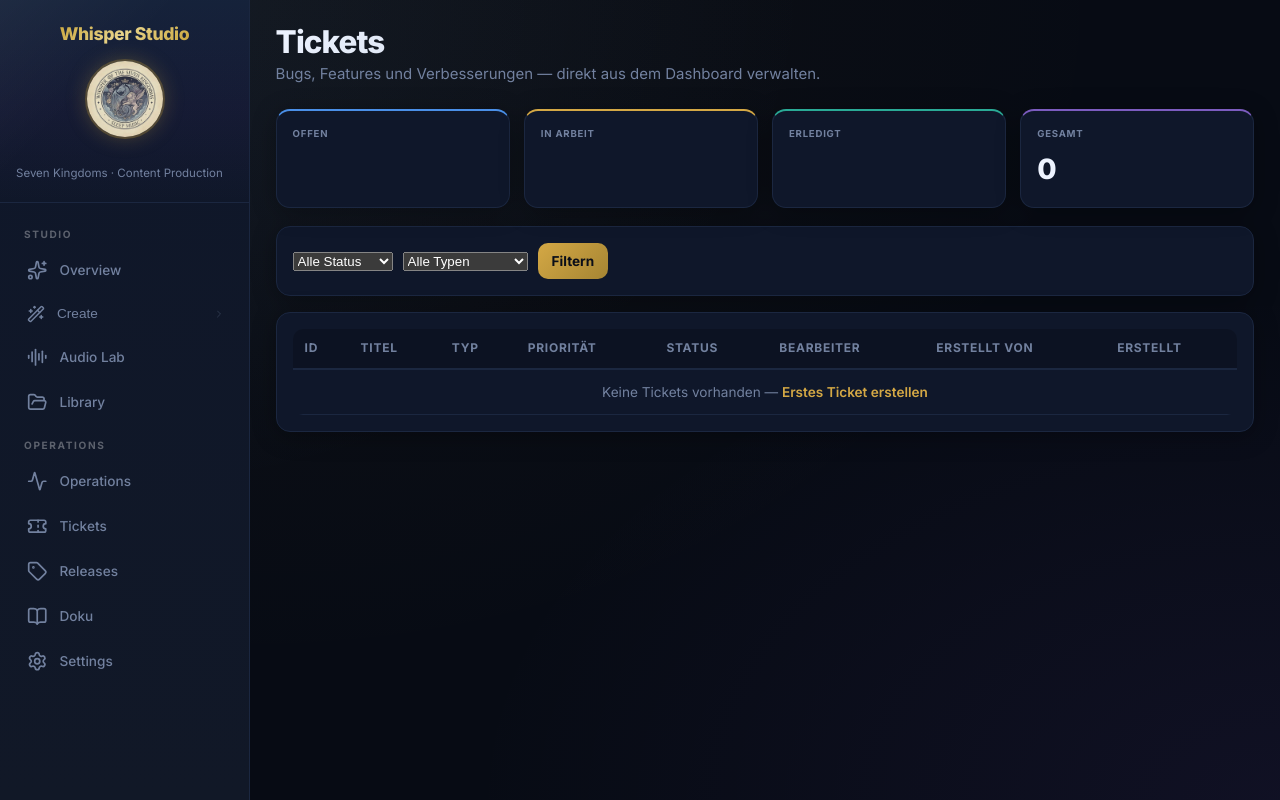
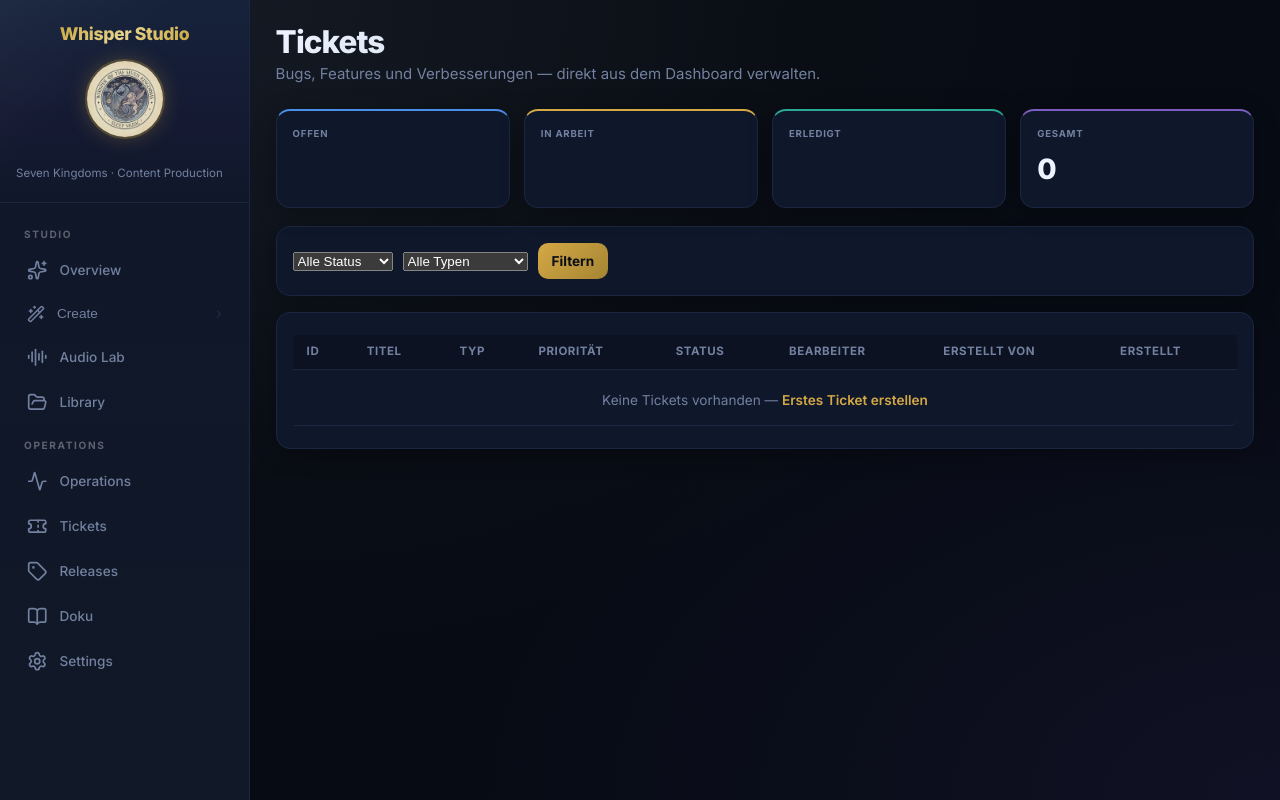
Before and after one commit to pepler1993-dot/WhispersoftheSevenKingdoms, a FastAPI app: template services/sync/templates/tickets.html in a window 1280 px wide. Run offline with FastAPI, Linux system fonts and the light colour scheme; the template is opened without the code that fills it, so the values that code supplies are empty; some libraries are stand-ins or nearby versions.

Commit message:
fix(#114,#116,#119): preset cards spacing, tickets readability, shorts drafts
#114: Preset cards no-wrap titles, better action spacing
#116: Tickets as card-like rows with border-spacing, bigger fonts
#119: Shorts drafts 2-line titles, bigger clip/meta text

Cache buster -39

```diff
--- a/services/sync/templates/base.html
+++ b/services/sync/templates/base.html
@@ -16,7 +16,7 @@
   <link rel="preconnect" href="https://fonts.googleapis.com" />
   <link rel="preconnect" href="https://fonts.gstatic.com" crossorigin />
   <link href="https://fonts.googleapis.com/css2?family=Inter:wght@400;500;600;700;800&display=swap" rel="stylesheet" />
-  <link rel="stylesheet" href="/static/css/admin.css?v={{ app_version | default('dev') }}-38" />
+  <link rel="stylesheet" href="/static/css/admin.css?v={{ app_version | default('dev') }}-39" />
   {% block head_extra %}{% endblock %}
   <script src="https://unpkg.com/lucide@latest/dist/umd/lucide.min.js"></script>
 </head>
--- a/services/sync/templates/shorts.html
+++ b/services/sync/templates/shorts.html
@@ -435,8 +435,8 @@
 }
 .shorts-draft-thumb img + .shorts-draft-thumb-fallback { display: none; }
 .shorts-draft-body { flex: 1; min-width: 0; display: flex; flex-direction: column; gap: 4px; }
-.shorts-draft-title { font-size: 0.88rem; font-weight: 600; white-space: nowrap; overflow: hidden; text-overflow: ellipsis; }
-.shorts-draft-clip { font-size: 0.72rem; color: var(--muted); }
-.shorts-draft-meta { display: flex; align-items: center; gap: 8px; font-size: 0.7rem; color: var(--muted); margin-top: auto; }
+.shorts-draft-title { font-size: 0.9rem; font-weight: 600; display: -webkit-box; -webkit-line-clamp: 2; -webkit-box-orient: vertical; overflow: hidden; line-height: 1.3; }
+.shorts-draft-clip { font-size: 0.76rem; color: var(--text-secondary); }
+.shorts-draft-meta { display: flex; align-items: center; gap: 8px; font-size: 0.74rem; color: var(--muted); margin-top: auto; }
 </style>
 {% endblock %}
--- a/services/sync/templates/tickets.html
+++ b/services/sync/templates/tickets.html
@@ -1,11 +1,15 @@
 {% extends 'base.html' %}
 {% block title %}Tickets
 <style>
-/* Ticket table readability */
-.table-wrap table { font-size: 0.82rem; }
-.table-wrap th { font-size: 0.75rem; padding: 10px 12px; }
-.table-wrap td { padding: 12px; line-height: 1.5; }
-.table-wrap tr:hover { background: rgba(255,255,255,0.02); }
+/* Ticket readability overhaul */
+.table-wrap { overflow-x: auto; }
+.table-wrap table { font-size: 0.85rem; border-collapse: separate; border-spacing: 0 6px; }
+.table-wrap th { font-size: 0.72rem; padding: 8px 14px; text-transform: uppercase; letter-spacing: 0.05em; color: var(--muted); border-bottom: 1px solid var(--line); }
+.table-wrap td { padding: 14px; line-height: 1.5; background: var(--panel); }
+.table-wrap tr td:first-child { border-radius: 8px 0 0 8px; }
+.table-wrap tr td:last-child { border-radius: 0 8px 8px 0; }
+.table-wrap tbody tr:hover td { background: var(--panel-hover); }
+.table-wrap .badge { font-size: 0.7rem; padding: 3px 8px; }
 </style>
 {% endblock %}
 {% block content %}
@@ -102,10 +106,14 @@
 </section>
 
 <style>
-/* Ticket table readability */
-.table-wrap table { font-size: 0.82rem; }
-.table-wrap th { font-size: 0.75rem; padding: 10px 12px; }
-.table-wrap td { padding: 12px; line-height: 1.5; }
-.table-wrap tr:hover { background: rgba(255,255,255,0.02); }
+/* Ticket readability overhaul */
+.table-wrap { overflow-x: auto; }
+.table-wrap table { font-size: 0.85rem; border-collapse: separate; border-spacing: 0 6px; }
+.table-wrap th { font-size: 0.72rem; padding: 8px 14px; text-transform: uppercase; letter-spacing: 0.05em; color: var(--muted); border-bottom: 1px solid var(--line); }
+.table-wrap td { padding: 14px; line-height: 1.5; background: var(--panel); }
+.table-wrap tr td:first-child { border-radius: 8px 0 0 8px; }
+.table-wrap tr td:last-child { border-radius: 0 8px 8px 0; }
+.table-wrap tbody tr:hover td { background: var(--panel-hover); }
+.table-wrap .badge { font-size: 0.7rem; padding: 3px 8px; }
 </style>
 {% endblock %}
```
